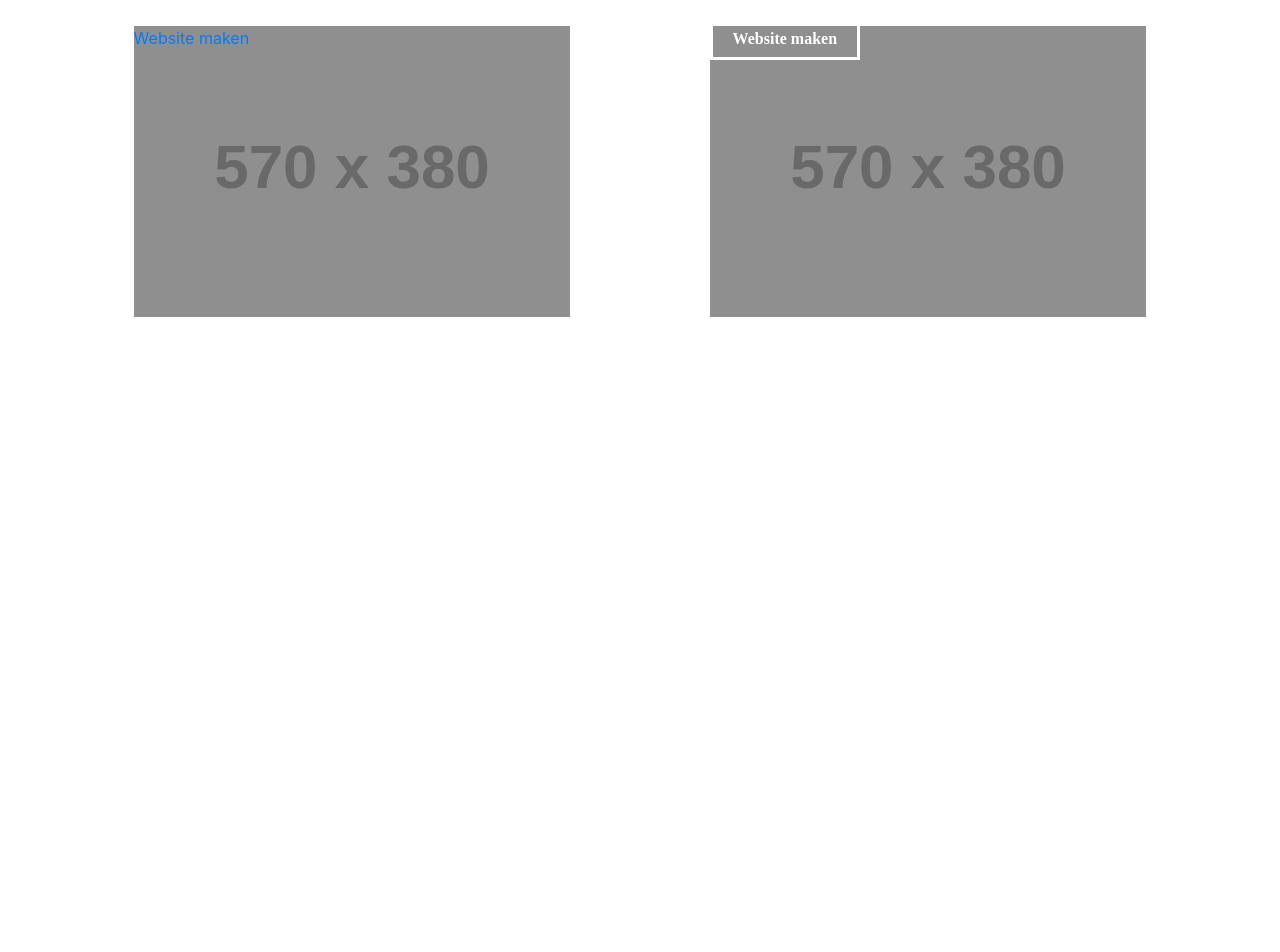
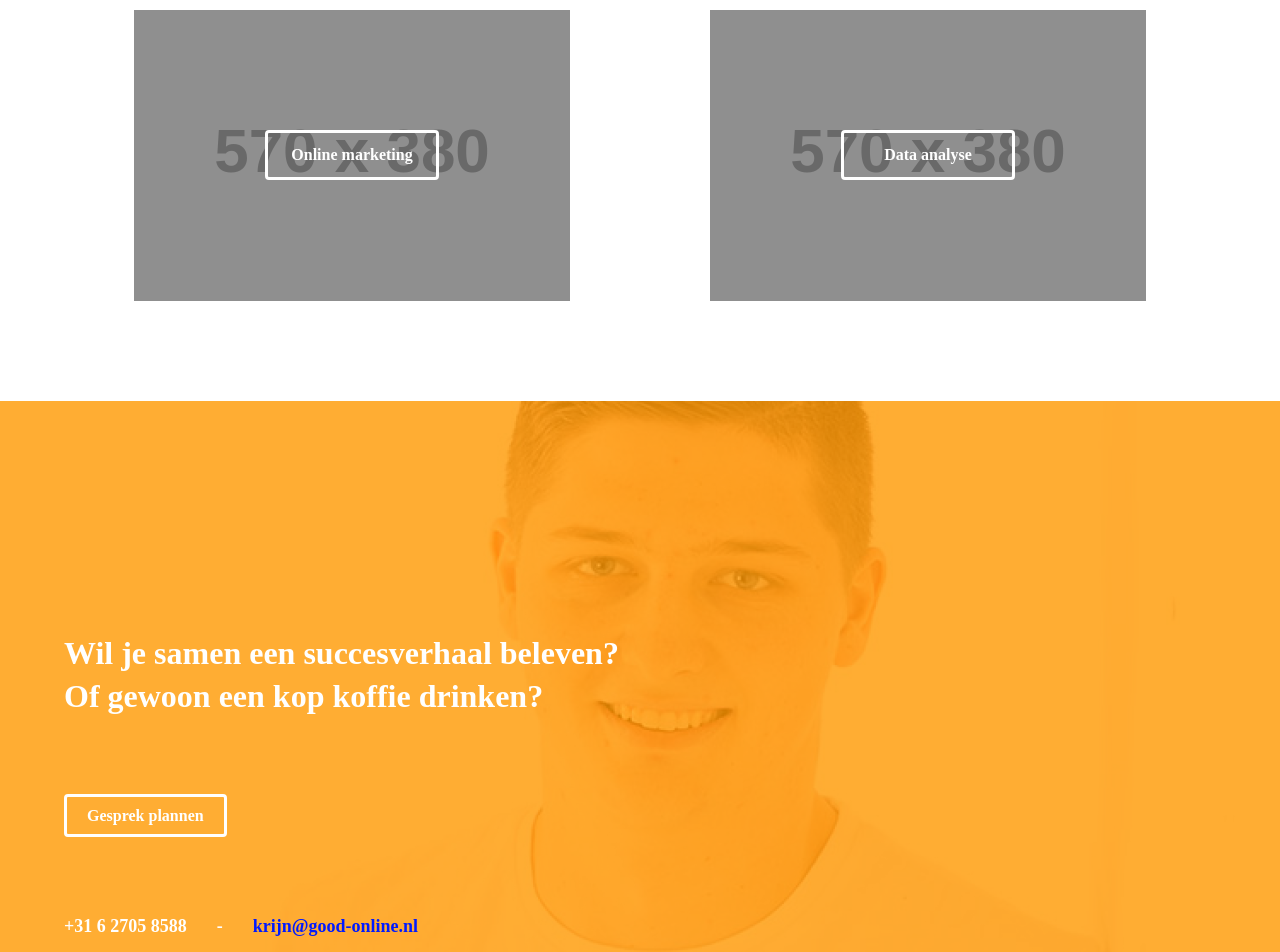
Before and after one commit to krijnvdker/good-online, a website: page index.html in a window 1280 px wide. Shown: the part 1660-2612 px from the top of the page. Before the commit the page ends 1977 px from the top, so only its background shows below. Drawn offline with nearby package versions, Linux system fonts and the light colour scheme; placeholder pictures from the web are drawn by us.

Commit message:
added contact block

```diff
--- a/index.html
+++ b/index.html
@@ -88,42 +88,55 @@
   </header>
   <section class="full-width" id="short-about">
     <div class="container">
-      <p>Lorem ipsum dolor sit amet, consectetur adipiscing elit. Nulla urna odio, pellentesque eu nunc at, gravida euismod ligula. Teu nunc at, gravida euismod ligula. Lorem ipsum dolor sit amet, consectetur adipiscing elit. Nulla urna odio, pellentesque eu nunc at, gravida euismod ligula. Teu nunc at, gravida euismod </p>
+      <p data-aos="fade-up">Lorem ipsum dolor sit amet, consectetur adipiscing elit. Nulla urna odio, pellentesque eu nunc at, gravida euismod ligula. Teu nunc at, gravida euismod ligula. Lorem ipsum dolor sit amet, consectetur adipiscing elit. Nulla urna odio, pellentesque eu nunc at, gravida euismod ligula. Teu nunc at, gravida euismod </p>
     </div>
   </section>
   <section id="diensten-home">
     <div class="container">
       <div class="row">
         <div class="col-6">
-          <div>
+          <div data-aos="fade-right">
             <img src="http://placehold.it/570x380" alt="Placeholder">
             <div class="overlay">
-              <a href="#">Website maken</a>
+              <a href="#" class="btn-white">Website maken</a>
             </div>
           </div>
         </div>
         <div class="col-6">
-            <div>
+          <div data-aos="fade-left">
             <img src="http://placehold.it/570x380" alt="Placeholder">
             <div class="overlay">
-                <a href="#">Website maken</a>
+              <a href="#" class="btn-white">Webshop maken</a>
             </div>
           </div>
         </div>
         <div class="col-6">
-            <div>
+          <div data-aos="fade-right">
             <img src="http://placehold.it/570x380" alt="Placeholder">
             <div class="overlay">
-                <a href="#">Website maken</a>
+              <a href="#" class="btn-white">Online marketing</a>
             </div>
           </div>
         </div>
         <div class="col-6">
-            <div>
+          <div data-aos="fade-left">
             <img src="http://placehold.it/570x380" alt="Placeholder">
             <div class="overlay">
-                <a href="#" class="btn-white">Website maken</a>
+              <a href="#" class="btn-white">Data analyse</a>
             </div>
+          </div>
+        </div>
+      </div>
+    </div>
+  </section>
+  <section class="contact-section">
+    <div class="overlay">
+      <div class="container">
+        <div class="contact-content">
+          <p>Wil je samen een succesverhaal beleven? Of gewoon een kop koffie drinken?</p>
+          <a href="#" class="btn-white">Gesprek plannen</a>
+          <div class="inline">
+            <a href="#">+31 6 2705 8588</a><span>-</span><a href="#" class="blue-link">krijn@good-online.nl</a>
           </div>
         </div>
       </div>
--- a/src/scss/main.scss
+++ b/src/scss/main.scss
@@ -33,6 +33,7 @@ h1,h2,h3,h4,h5,h6{
 
 .btn-white{
 	border: 3px solid white;
+	border-radius: 4px;
 	color: white;
 	font-size: 16px;
 	font-weight: bold;
@@ -41,6 +42,7 @@ h1,h2,h3,h4,h5,h6{
 	&:hover{
 		color: $orangeGoodOnline;
 		background: white;
+		text-decoration: none;
 	}
 }
 
@@ -252,10 +254,13 @@ header{
 		line-height: 190%;
 		font-family: $futura;
 		max-width: 1220px;
+		display: block;
+		margin: auto;
 	}
 }
 
 #diensten-home{
+	padding-bottom: 100px;
 	.row{
 		div{
 			div{
@@ -272,8 +277,28 @@ header{
 					bottom: 0;
 					background: rgba(0, 0, 0, 0.3);
 					margin-top: 0;
+					&:hover{
+						background: rgba(255, 153, 0, 0.7);
+						cursor: pointer;
+						a{
+							color: $orangeGoodOnline;
+							background: white;
+							text-decoration: none;
+						}
+					}
+					a{
+						position: absolute;
+						top: 50%;
+						-ms-transform: translateY(-50%);
+						transform: translateY(-50%);
+						max-width: 220px;
+						text-align: center;
+						left: 30%;
+						right: 30%;
+					}
 				}
 				width: 80%;
+				max-width: 570px;
 				margin-top: 100px;
 				margin: 100px auto 0 auto;
 				position: relative;
@@ -282,6 +307,58 @@ header{
 	}
 }
 
+.contact-section{
+	min-height: 770px;
+	background-image: url('/dist/images/krijnvandekerkhof-background.jpg');
+	position: relative;
+	width: 100%;
+	background-position: right -200px top;
+	.overlay{
+		position: absolute;
+		background: linear-gradient(180deg, #000000 0%, rgba(255, 255, 255, 0) 0.01%), rgba(255, 153, 0, 0.8);
+		left: 0;
+		right: 0;
+		top: 0;
+		bottom: 0;
+		.contact-content{
+			position: absolute;
+			left: 0;
+			right: 0;
+			top: 50%;
+			transform: translateY(-50%);
+			p{
+				font-family: $futura;
+				color: white;
+				font-size: 32px;
+				line-height: 43px;
+				font-weight: bold;
+				width: 50%;
+				max-width: 950px;
+				margin-bottom: 85px;
+			}
+			.inline{
+				margin-top: 85px;
+				a{
+					color: white;
+					font-size: 18px;
+					font-family: $futura;
+					font-weight: bold;
+				}
+				span{
+					color: white;
+					font-size: 18px;
+					font-family: $futura;
+					font-weight: bold;
+					margin-left: 30px;
+					margin-right: 30px;
+				}
+				a.blue-link{
+					color: #001AFF;
+				}
+			}
+		}
+	}
+}
 @-webkit-keyframes mover {
     0% { transform: translateY(10px); }
     100% { transform: translateY(-10px); }
```
Also changed, not shown: dist/css/main.min.css, dist/images/krijnvandekerkhof-background.jpg (added). Lines whose indentation alone changed are shown as unchanged.
